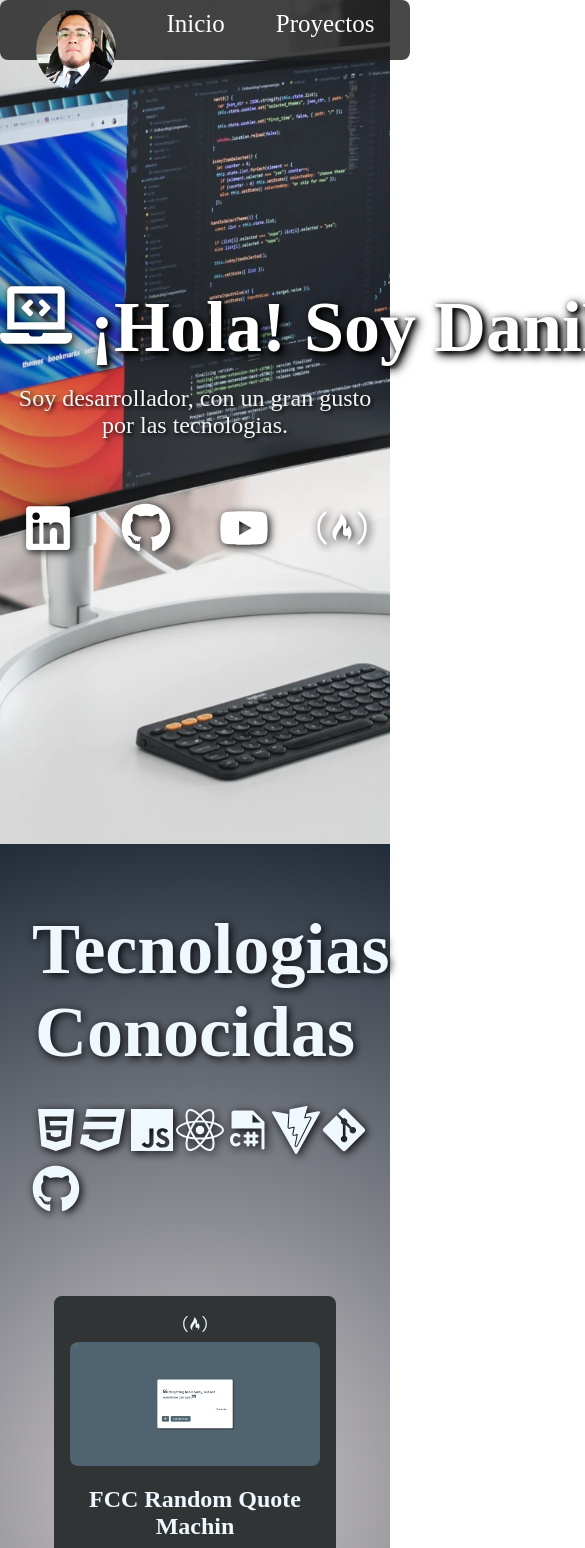
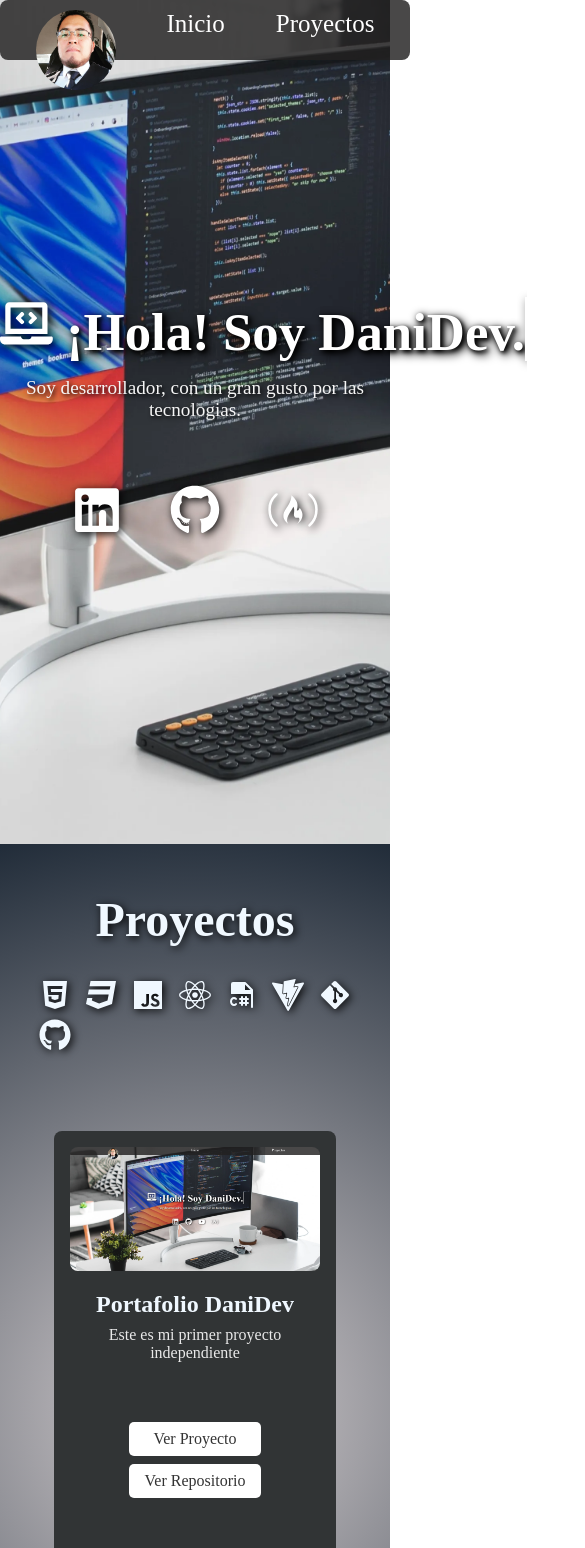
Before and after one commit to Torao403/portafolio, a React (Vite) app: page / in a window 390 px wide. Shown: the top 1548 px of the page, 585 px wide, since content can reach past the window. Built offline with nearby package versions, Linux system fonts and the light colour scheme.

Commit message:
cambios en proyectos

```diff
--- a/src/App.css
+++ b/src/App.css
@@ -60,12 +60,12 @@
 .tecnologias {
   text-align: center;
   padding: 2rem;
-  font-size: 3rem;
+  font-size: 2rem;
   filter: drop-shadow(2px 2px 4px rgba(0, 0, 0, 1));
 }
 
 .tecnologias h1 {
-  margin-top: 2rem;
+  margin-top: 1rem;
   margin-bottom: 2rem;
 }
 
--- a/src/App.tsx
+++ b/src/App.tsx
@@ -26,7 +26,7 @@ function App() {
       </div>
       <div id='proyectos' className='projectsContainer' >
         <section className='tecnologias'>
-          <h1>Tecnologias Conocidas</h1>
+          <h1>Proyectos</h1>
           <div className='iconsTec'>
             <div className='icon'><FaHtml5 /></div>
             <div className='icon'><FaCss3 /></div>
--- a/src/componentes/bienvenida/welcome.module.css
+++ b/src/componentes/bienvenida/welcome.module.css
@@ -61,3 +61,17 @@
   border-radius: 8px;
   transition: all 0.3s ease;
 }
+
+
+@media (max-width: 750px) {
+
+  .title{
+    font-size:3.3rem;
+  }
+
+  .description{
+    font-size: 1.2rem;
+  }
+
+
+}
--- a/src/componentes/bienvenida/welcome.tsx
+++ b/src/componentes/bienvenida/welcome.tsx
@@ -1,4 +1,4 @@
-import { FaLaptopCode, FaLinkedin, FaGithub, FaYoutube, FaFreeCodeCamp } from "react-icons/fa";
+import { FaLaptopCode, FaLinkedin, FaGithub, FaFreeCodeCamp } from "react-icons/fa";
 import styles from './welcome.module.css'
 
 import { useState, useEffect } from "react";
@@ -34,7 +34,6 @@ const Welcome: React.FC = () => {
             <div className={styles.icons}>
                 <a href="https://www.linkedin.com/in/daniel-garcía-2b5327321/" target="_blank" rel="noopener noreferrer"><FaLinkedin style={{color: "white"}}/></a>
                 <a href="https://github.com/Torao403" target="_blank" rel="noopener noreferrer"><FaGithub style={{color: "white"}}/></a>
-                <a href="https://www.youtube.com/@efectoresidual" target="_blank" rel="noopener noreferrer"><FaYoutube style={{color: "white"}}/></a>
                 <a href="https://www.freecodecamp.org/Torao403" target="_blank" rel="noopener noreferrer"><FaFreeCodeCamp style={{color: "white"}}/></a>
             </div>
         </section>
--- a/src/componentes/projectCard/projectcard.tsx
+++ b/src/componentes/projectCard/projectcard.tsx
@@ -1,5 +1,6 @@
 import styles from './projectscard.module.css'
-import { FaFreeCodeCamp } from "react-icons/fa"
+
+
 interface ProjectCardProps {
     title: string;
     description: string;
@@ -13,7 +14,6 @@ const ProjectCard: React.FC<ProjectCardProps> = ({ title, description, imageUrl,
 
             <div className={styles.projectcard}>
                 <section>
-                    <h1><FaFreeCodeCamp /></h1>
                     <img src={imageUrl} alt={title} />
                     <h3>{title}</h3>
                     <p>{description}</p>
--- a/src/componentes/projectCard/projects.ts
+++ b/src/componentes/projectCard/projects.ts
@@ -3,8 +3,16 @@ import RMP from '../../assets/imagenes/RMP.png';
 import clock from '../../assets/imagenes/clock.png';
 import dm from '../../assets/imagenes/dm.png';
 import calculator from '../../assets/imagenes/calculator.png';
+import portafolio from '../../assets/imagenes/portafolio.png'
 
 export const projects = [
+    {
+        title: "Portafolio DaniDev",
+        description: "Este es mi primer proyecto independiente",
+        imageUrl: portafolio,
+        projectUrl: "https://dani-dev-portafolio.vercel.app",
+        githubUrl: "https://github.com/Torao403/portafolio",
+    },
     {
         title: "FCC Random Quote Machin",
         description: "Proyecto para certificación librerias front End fCC",
```
Also changed, not shown: src/assets/imagenes/portafolio.png (added).
